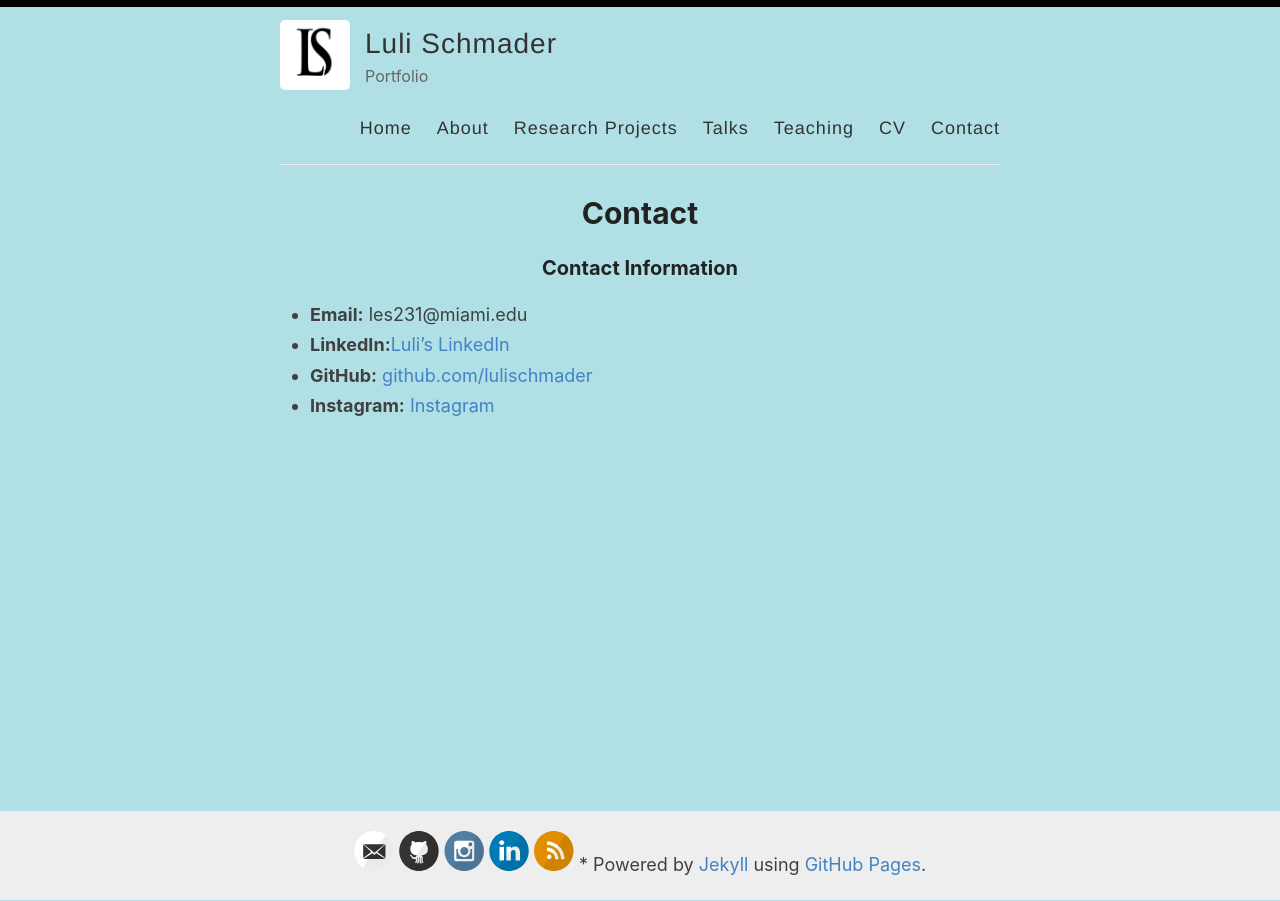
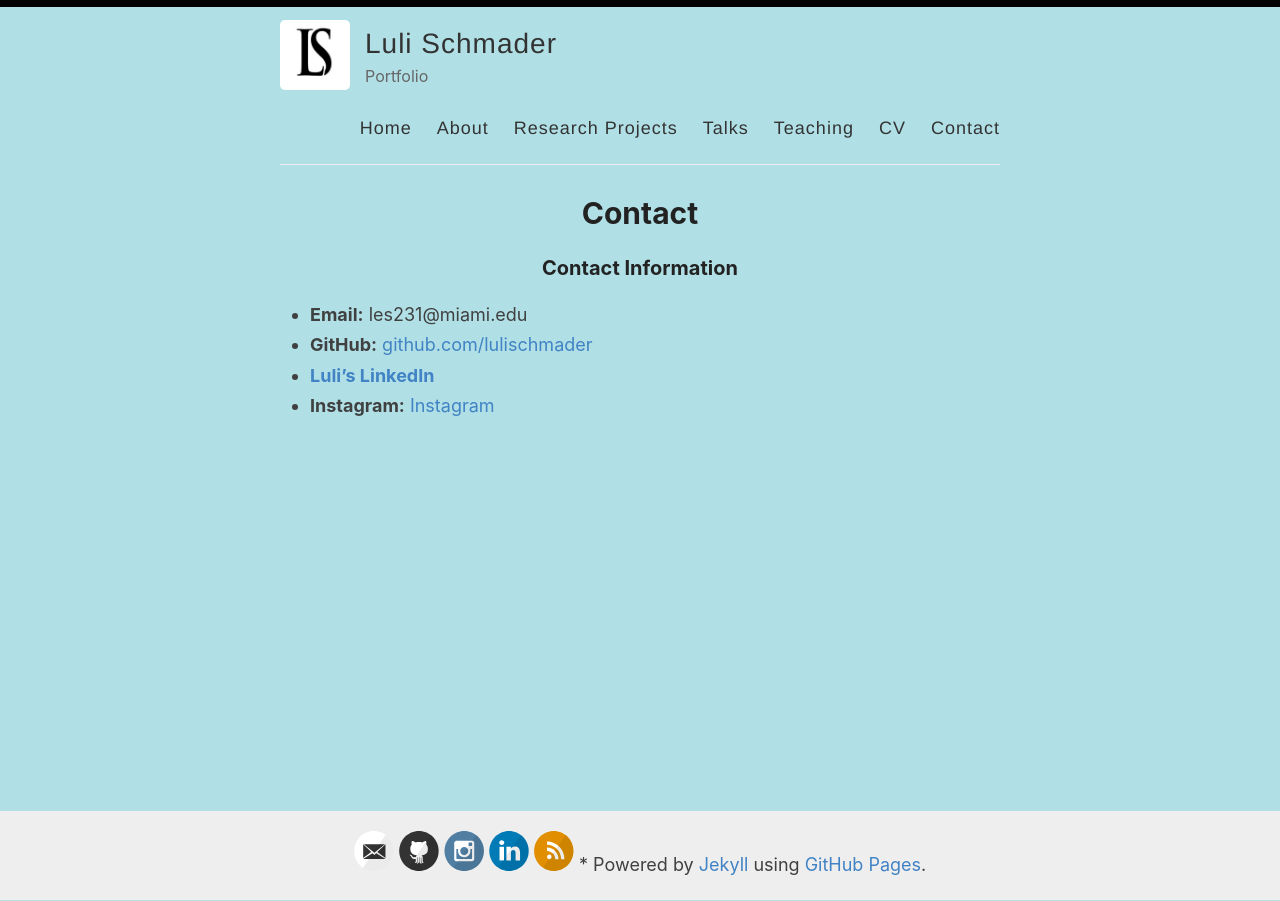
Before and after one commit to lulischmader/lulischmader.github.io, a Jekyll site: the page built from _pages/contact.md, in a window 1280 px wide. Built offline with Jekyll 4.4.1, drawn with Linux system fonts in a browser that asks for light colours.

Commit message:
Update contact.md

```diff
--- a/_pages/contact.md
+++ b/_pages/contact.md
@@ -14,6 +14,6 @@ permalink: /contact/
 
 ### Contact Information
 - **Email:** les231@miami.edu
-- **LinkedIn:**[Luli's LinkedIn](https://www.linkedin.com/in/lourdes-schmader-ma-a4461392)
 - **GitHub:** [github.com/lulischmader](https://github.com/lulischmader)
+- [**Luli's LinkedIn**](https://linkedin.com/in/lourdes-schmader-ma-a4461392)
 - **Instagram:** [Instagram](https://www.instagram.com/harmonious_beings)
```
